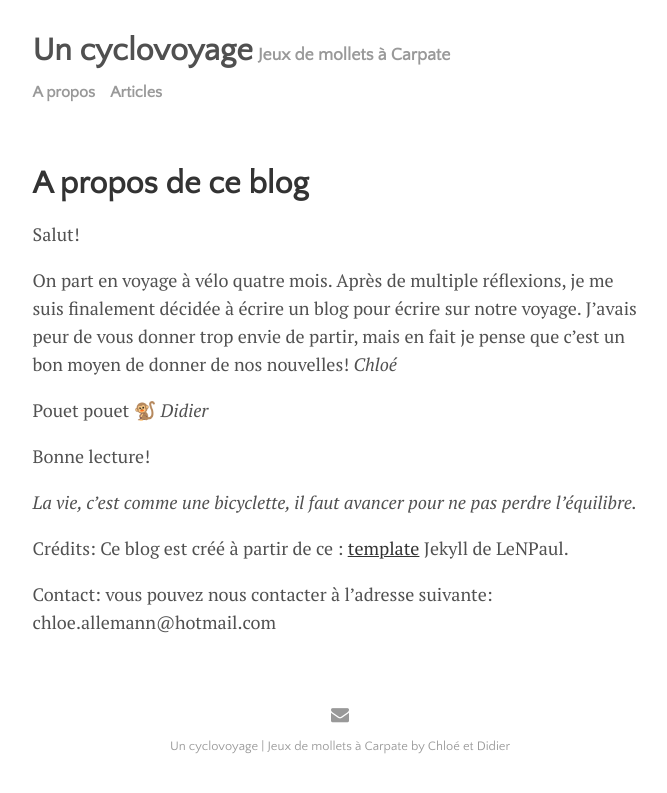
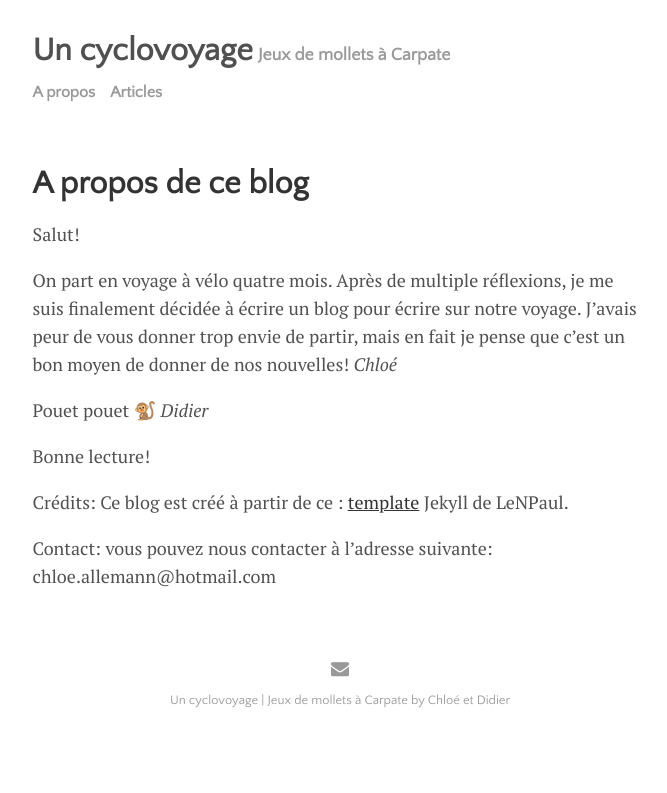
Before and after one commit to cyclovoyage/cyclovoyage.github.io, a Jekyll site: the page built from menu/about.md, in a window 1280 px wide. Shown: the top 793 px of the page, without its empty margins (300-967 px from the left). Built offline with Jekyll 4.4.1, drawn with Linux system fonts in a browser that asks for light colours.

Commit message:
Update about.md

```diff
--- a/menu/about.md
+++ b/menu/about.md
@@ -17,9 +17,6 @@
 Bonne lecture!
 
 
-*La vie, c’est comme une bicyclette, il faut avancer pour ne pas perdre l’équilibre.*
-
-
 
 Crédits: Ce blog est créé à partir de ce  : <a href="https://github.com/LeNPaul/jekyll-starter-kit" target="_blank">template</a> Jekyll de LeNPaul.
 
```
